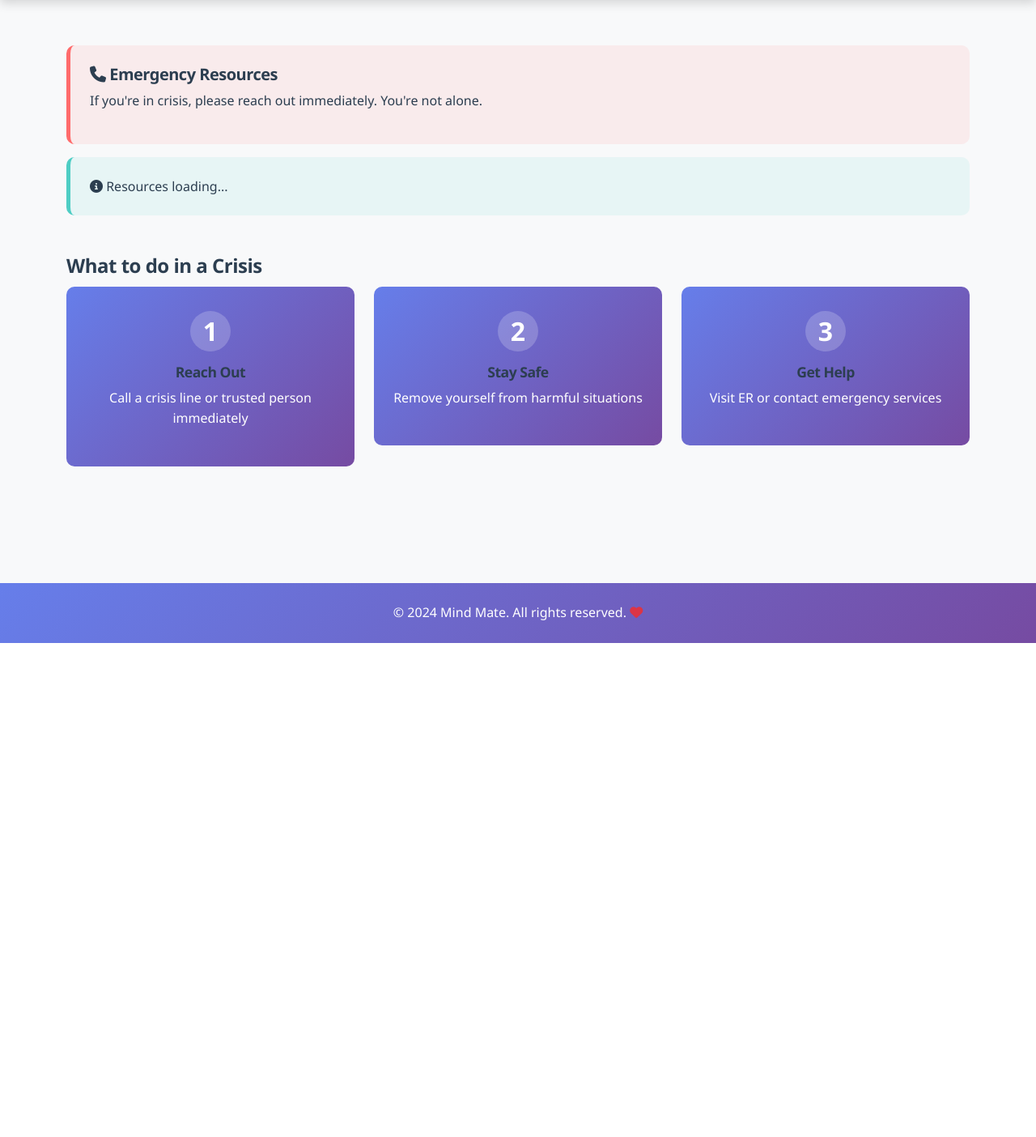
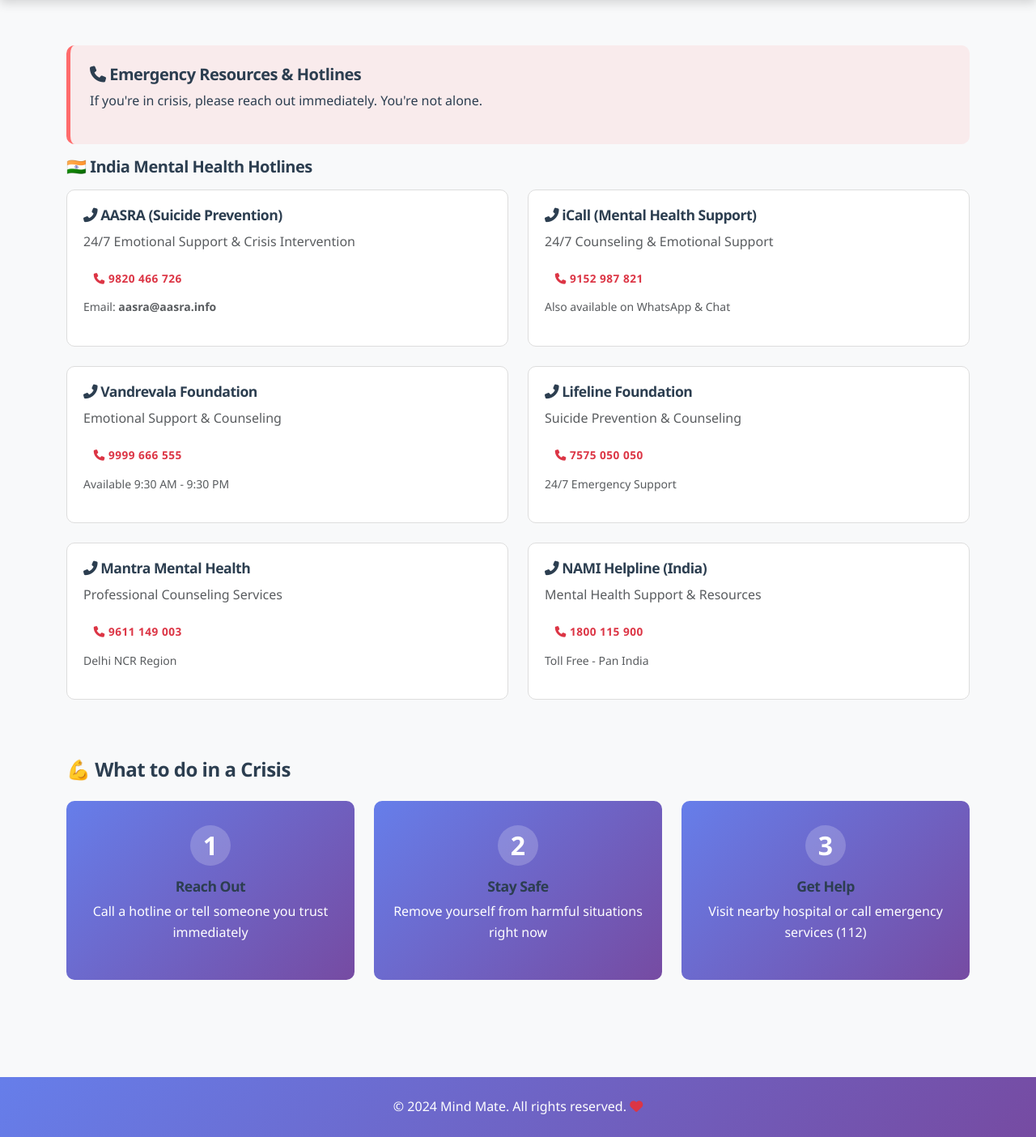
Before and after one commit to karthika-malladi0/mind-mate, a Flask app: page /resources in a window 1280 px wide. Shown: the part 78-1482 px from the top of the page at 81% size. Before the commit the page ends 872 px from the top, so only its background shows below. Run offline with Flask 3, Linux system fonts and the light colour scheme; the visitor is signed in with stand-in values (Sample User, id 1).

Commit message:
add updates and new features

```diff
--- a/app.py
+++ b/app.py
@@ -10,16 +10,15 @@
 import csv
 from io import StringIO
 
-load_dotenv()
+# Don't need load_dotenv() - we'll use defaults
+# load_dotenv()  # Comment this out
 
 # ==================== CREATE APP ====================
 app = Flask(__name__)
-app.config.from_object(config[os.getenv('FLASK_ENV', 'development')])
+# Use development config by default
+app.config.from_object(config['development'])
 db.init_app(app)
 
-# Initialize database
-with app.app_context():
-    init_db(app)
 
 # ==================== SESSION HELPERS ====================
 
@@ -1026,4 +1025,7 @@
 
 
 if __name__ == '__main__':
+    with app.app_context():
+        db.create_all()
+        print("✅ Database initialized - In Memory!")
     app.run(debug=True, host='0.0.0.0', port=5000)
--- a/database.py
+++ b/database.py
@@ -1,3 +1,4 @@
+import os
 from flask_sqlalchemy import SQLAlchemy
 from datetime import datetime
 import uuid
@@ -252,4 +253,4 @@
     """Initialize database with app"""
     with app.app_context():
         db.create_all()
-        print("✅ Database initialized successfully!")
+        print("✅ Database initialized!")
--- a/static/css/js/main.js
+++ b/static/js/main.js
@@ -1,15 +1,20 @@
 // ==================== DARK MODE TOGGLE ====================
 document.addEventListener('DOMContentLoaded', function() {
-    // Initialize dark mode
+    console.log('🌙 Dark mode initializing...');
+
+    // Initialize dark mode from localStorage
     const isDarkMode = localStorage.getItem('darkMode') === 'true';
     if (isDarkMode) {
         enableDarkMode();
     }
 
-    // Dark mode toggle
+    // Add click listener to dark mode toggle
     const darkModeToggle = document.getElementById('darkModeToggle');
     if (darkModeToggle) {
-        darkModeToggle.addEventListener('click', toggleDarkMode);
+        darkModeToggle.addEventListener('click', function(e) {
+            e.preventDefault();
+            toggleDarkMode();
+        });
     }
 });
 
@@ -26,12 +31,14 @@
     document.body.classList.add('dark-mode');
     localStorage.setItem('darkMode', 'true');
     updateDarkModeIcon(true);
+    console.log('✅ Dark mode ENABLED');
 }
 
 function disableDarkMode() {
     document.body.classList.remove('dark-mode');
     localStorage.setItem('darkMode', 'false');
     updateDarkModeIcon(false);
+    console.log('✅ Light mode ENABLED');
 }
 
 function updateDarkModeIcon(isDark) {
@@ -39,10 +46,10 @@
     if (icon) {
         if (isDark) {
             icon.innerHTML = '<i class="fas fa-sun"></i>';
-            icon.title = 'Enable Light Mode';
+            icon.title = 'Switch to Light Mode';
         } else {
             icon.innerHTML = '<i class="fas fa-moon"></i>';
-            icon.title = 'Enable Dark Mode';
+            icon.title = 'Switch to Dark Mode';
         }
     }
 }
@@ -65,7 +72,6 @@
 
     document.body.appendChild(alertDiv);
 
-    // Auto remove after 5 seconds
     setTimeout(() => {
         alertDiv.remove();
     }, 5000);
@@ -78,7 +84,6 @@
 
     let isValid = true;
 
-    // Check required fields
     form.querySelectorAll('[required]').forEach(field => {
         if (!field.value.trim()) {
             field.classList.add('is-invalid');
@@ -95,7 +100,7 @@
 function showConfirmDialog(title, message, onConfirm) {
     const modal = document.createElement('div');
     modal.className = 'modal fade';
-    modal.id = 'confirmModal';
+    modal.id = 'confirmModal_' + Date.now();
     modal.tabIndex = -1;
     modal.innerHTML = `
         <div class="modal-dialog modal-dialog-centered">
@@ -121,7 +126,7 @@
     document.getElementById('confirmBtn').addEventListener('click', () => {
         onConfirm();
         confirmModal.hide();
-        modal.remove();
+        setTimeout(() => modal.remove(), 300);
     });
 
     confirmModal.show();
@@ -423,16 +428,13 @@
 function exportToCSV(data, filename) {
     let csv = '';
 
-    // Headers
     const headers = Object.keys(data[0]);
     csv += headers.join(',') + '\n';
 
-    // Rows
     data.forEach(row => {
         csv += headers.map(header => `"${row[header]}"`).join(',') + '\n';
     });
 
-    // Download
     const blob = new Blob([csv], { type: 'text/csv' });
     const url = window.URL.createObjectURL(blob);
     const a = document.createElement('a');
--- a/templates/base.html
+++ b/templates/base.html
@@ -4,6 +4,10 @@
     <meta charset="UTF-8">
     <meta name="viewport" content="width=device-width, initial-scale=1.0">
     <title>{% block title %}Mind Mate - Mental Health Wellness{% endblock %}</title>
+
+    <!-- In the <head> section -->
+    <link rel="stylesheet" href="/static/css/style.css">
+
 
     <!-- Bootstrap CSS -->
     <link href="https://cdn.jsdelivr.net/npm/bootstrap@5.3.0/dist/css/bootstrap.min.css" rel="stylesheet">
@@ -103,6 +107,9 @@
     <!-- Custom JS -->
     <script src="{{ url_for('static', filename='js/main.js') }}"></script>
 
+    <!-- At the end before </body> -->
+    <script src="/static/js/main.js"></script>
+
     {% block extra_js %}{% endblock %}
 </body>
 </html>
--- a/templates/resources.html
+++ b/templates/resources.html
@@ -5,74 +5,107 @@
 {% block content %}
 <div class="alert alert-danger alert-lg" role="alert">
     <h4 class="alert-heading">
-        <i class="fas fa-phone"></i> Emergency Resources
+        <i class="fas fa-phone"></i> Emergency Resources & Hotlines
     </h4>
     <p>If you're in crisis, please reach out immediately. You're not alone.</p>
 </div>
 
-{% if resources %}
-    <div class="row">
-        {% for resource in resources %}
-            <div class="col-lg-6 mb-4">
-                <div class="resource-card">
-                    <h5>{{ resource.name }}</h5>
-                    <p class="text-muted">{{ resource.description }}</p>
+<!-- India Mental Health Hotlines -->
+<div class="row mb-4">
+    <div class="col-12">
+        <h4 class="mb-3">🇮🇳 India Mental Health Hotlines</h4>
+    </div>
 
-                    <div class="resource-contacts">
-                        {% if resource.phone %}
-                            <a href="tel:{{ resource.phone }}" class="btn btn-outline-danger btn-sm">
-                                <i class="fas fa-phone"></i> {{ resource.phone }}
-                            </a>
-                        {% endif %}
+    <div class="col-lg-6 mb-4">
+        <div class="resource-card fade-in">
+            <h5><i class="fas fa-phone-alt"></i> AASRA (Suicide Prevention)</h5>
+            <p class="text-muted">24/7 Emotional Support & Crisis Intervention</p>
+            <a href="tel:9820466726" class="btn btn-outline-danger btn-sm">
+                <i class="fas fa-phone"></i> 9820 466 726
+            </a>
+            <p class="small text-muted mt-2">Email: <strong>aasra@aasra.info</strong></p>
+        </div>
+    </div>
 
-                        {% if resource.email %}
-                            <a href="mailto:{{ resource.email }}" class="btn btn-outline-primary btn-sm">
-                                <i class="fas fa-envelope"></i> Email
-                            </a>
-                        {% endif %}
+    <div class="col-lg-6 mb-4">
+        <div class="resource-card fade-in">
+            <h5><i class="fas fa-phone-alt"></i> iCall (Mental Health Support)</h5>
+            <p class="text-muted">24/7 Counseling & Emotional Support</p>
+            <a href="tel:9152987821" class="btn btn-outline-danger btn-sm">
+                <i class="fas fa-phone"></i> 9152 987 821
+            </a>
+            <p class="small text-muted mt-2">Also available on WhatsApp & Chat</p>
+        </div>
+    </div>
 
-                        {% if resource.website %}
-                            <a href="{{ resource.website }}" target="_blank" class="btn btn-outline-success btn-sm">
-                                <i class="fas fa-globe"></i> Website
-                            </a>
-                        {% endif %}
-                    </div>
+    <div class="col-lg-6 mb-4">
+        <div class="resource-card fade-in">
+            <h5><i class="fas fa-phone-alt"></i> Vandrevala Foundation</h5>
+            <p class="text-muted">Emotional Support & Counseling</p>
+            <a href="tel:9999666555" class="btn btn-outline-danger btn-sm">
+                <i class="fas fa-phone"></i> 9999 666 555
+            </a>
+            <p class="small text-muted mt-2">Available 9:30 AM - 9:30 PM</p>
+        </div>
+    </div>
 
-                    <p class="small text-muted mt-2">
-                        <i class="fas fa-map-marker-alt"></i> {{ resource.country }}
-                    </p>
-                </div>
-            </div>
-        {% endfor %}
+    <div class="col-lg-6 mb-4">
+        <div class="resource-card fade-in">
+            <h5><i class="fas fa-phone-alt"></i> Lifeline Foundation</h5>
+            <p class="text-muted">Suicide Prevention & Counseling</p>
+            <a href="tel:7575050050" class="btn btn-outline-danger btn-sm">
+                <i class="fas fa-phone"></i> 7575 050 050
+            </a>
+            <p class="small text-muted mt-2">24/7 Emergency Support</p>
+        </div>
     </div>
-{% else %}
-    <div class="alert alert-info">
-        <i class="fas fa-info-circle"></i> Resources loading...
+
+    <div class="col-lg-6 mb-4">
+        <div class="resource-card fade-in">
+            <h5><i class="fas fa-phone-alt"></i> Mantra Mental Health</h5>
+            <p class="text-muted">Professional Counseling Services</p>
+            <a href="tel:9611149003" class="btn btn-outline-danger btn-sm">
+                <i class="fas fa-phone"></i> 9611 149 003
+            </a>
+            <p class="small text-muted mt-2">Delhi NCR Region</p>
+        </div>
     </div>
-{% endif %}
 
+    <div class="col-lg-6 mb-4">
+        <div class="resource-card fade-in">
+            <h5><i class="fas fa-phone-alt"></i> NAMI Helpline (India)</h5>
+            <p class="text-muted">Mental Health Support & Resources</p>
+            <a href="tel:1800115900" class="btn btn-outline-danger btn-sm">
+                <i class="fas fa-phone"></i> 1800 115 900
+            </a>
+            <p class="small text-muted mt-2">Toll Free - Pan India</p>
+        </div>
+    </div>
+</div>
+
+<!-- Crisis Tips Section -->
 <div class="mt-5">
-    <h3>What to do in a Crisis</h3>
+    <h3 class="mb-4">💪 What to do in a Crisis</h3>
     <div class="row">
         <div class="col-md-4 mb-3">
-            <div class="step-card">
+            <div class="step-card fade-in">
                 <div class="step-number">1</div>
                 <h5>Reach Out</h5>
-                <p>Call a crisis line or trusted person immediately</p>
+                <p>Call a hotline or tell someone you trust immediately</p>
             </div>
         </div>
         <div class="col-md-4 mb-3">
-            <div class="step-card">
+            <div class="step-card fade-in">
                 <div class="step-number">2</div>
                 <h5>Stay Safe</h5>
-                <p>Remove yourself from harmful situations</p>
+                <p>Remove yourself from harmful situations right now</p>
             </div>
         </div>
         <div class="col-md-4 mb-3">
-            <div class="step-card">
+            <div class="step-card fade-in">
                 <div class="step-number">3</div>
                 <h5>Get Help</h5>
-                <p>Visit ER or contact emergency services</p>
+                <p>Visit nearby hospital or call emergency services (112)</p>
             </div>
         </div>
     </div>
@@ -84,11 +117,18 @@
         padding: 20px;
         border-radius: 10px;
         transition: all 0.3s;
+        background-color: var(--bg-white);
     }
 
     .resource-card:hover {
         box-shadow: 0 8px 16px rgba(0, 0, 0, 0.1);
         border-color: #667eea;
+        transform: translateY(-5px);
+    }
+
+    .resource-card h5 {
+        color: var(--text-dark);
+        margin-bottom: 10px;
     }
 
     .resource-contacts {
```
Also changed, not shown: config.py (+4 -15 lines), templates/journal.html (+33 -13 lines).
